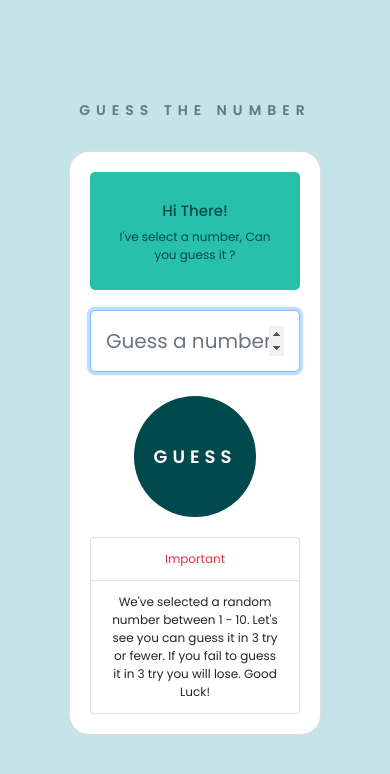
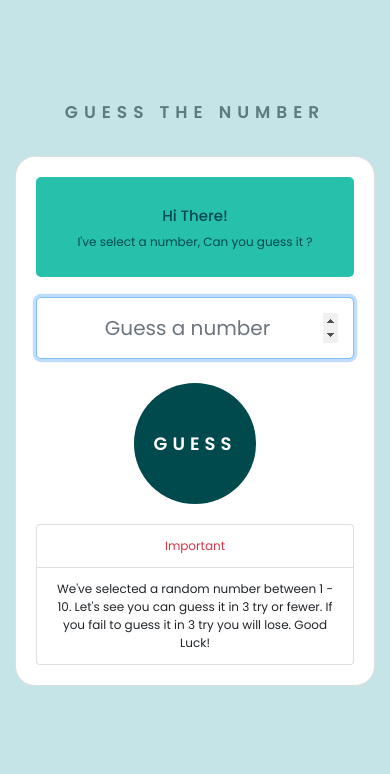
Before and after one commit to rafs2n/Guess-The-Number, a plain HTML site: page index.html in a window 390 px wide. Drawn offline with nearby package versions, Linux system fonts and the light colour scheme.

Commit message:
responsive fixed

```diff
--- a/index.html
+++ b/index.html
@@ -15,7 +15,7 @@
 </head>
 
 <body>
-    <div class="container">
+    <div class="container-fluid">
         <header class="text-center">
             <p>GUESS THE NUMBER</p>
         </header>
--- a/style.css
+++ b/style.css
@@ -34,7 +34,7 @@ header p{
 }
 .card{
     background-color: var(--white);
-    max-width: 70%;
+    max-width: 40%;
     margin: auto;
     border-radius: 20px;
 }
@@ -101,9 +101,12 @@ header p{
     .list ul li{
         font-size: 12px;
     }
+    .card{
+        max-width: 55%;
+    }
 }
 
-@media screen and (max-width: 660px) {
+@media screen and (max-width: 600px) {
     .display h4{
         font-size: 15px;
     }
@@ -113,11 +116,14 @@ header p{
     header p{
         font-size: 20px;
     }
+    .card{
+        max-width: 100%;
+    }
 }
 
 @media screen and (max-width: 414px) {
     header p{
-        font-size: 14px;
+        font-size: 17px;
     }
 
 }
```
